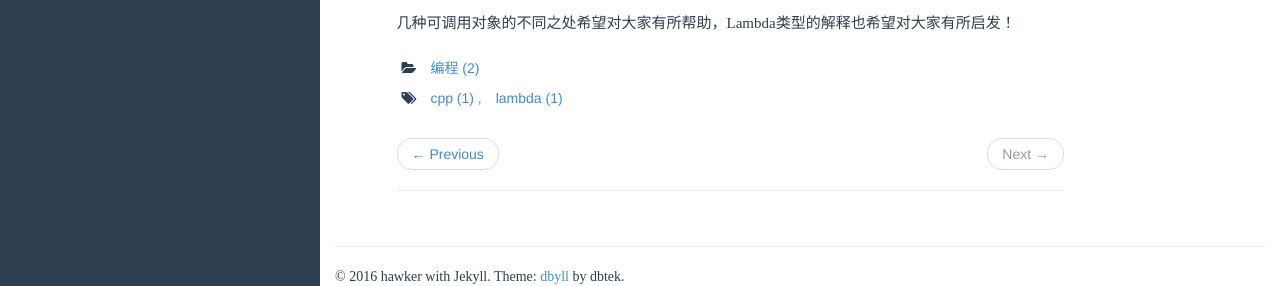
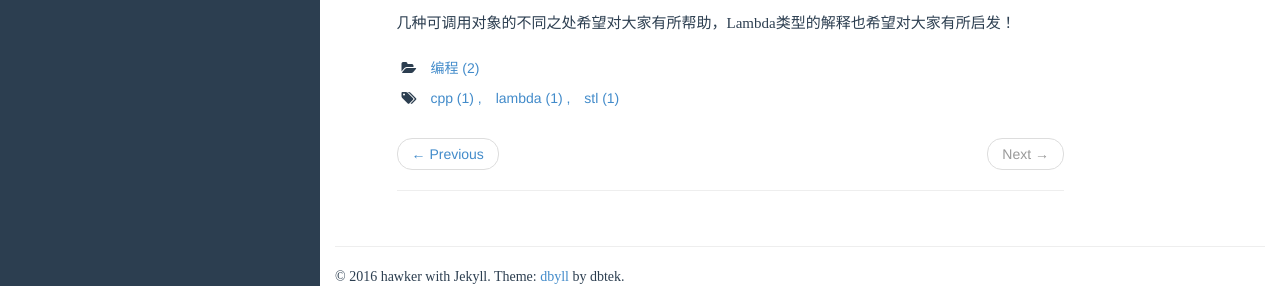
Before and after one commit to hawkxiang/hawkxiang.github.io, a Jekyll site: the page built from _posts/2016.04-05/2016-04-05-unordered_map-pair-lambda.md, in a window 1280 px wide and 900 px high, scrolled down 1772 px. Shown: the part 603-889 px from the top of the window. Built offline with Jekyll 4.4.1, drawn with Linux system fonts in a browser that asks for light colours; comment, search, counter and statistics services are not loaded.

Commit message:
Update 2016-04-05-unordered_map-pair-lambda.md

```diff
--- a/_posts/2016.04-05/2016-04-05-unordered_map-pair-lambda.md
+++ b/_posts/2016.04-05/2016-04-05-unordered_map-pair-lambda.md
@@ -9,6 +9,7 @@ category:
 tags:
     - cpp
     - lambda
+    - stl
 ---
 C++ STL中的unordered_map底层是通过Hash实现的，当使用pair作为键值(Key)时，需要手动传入Hash实例类型。
 
```
